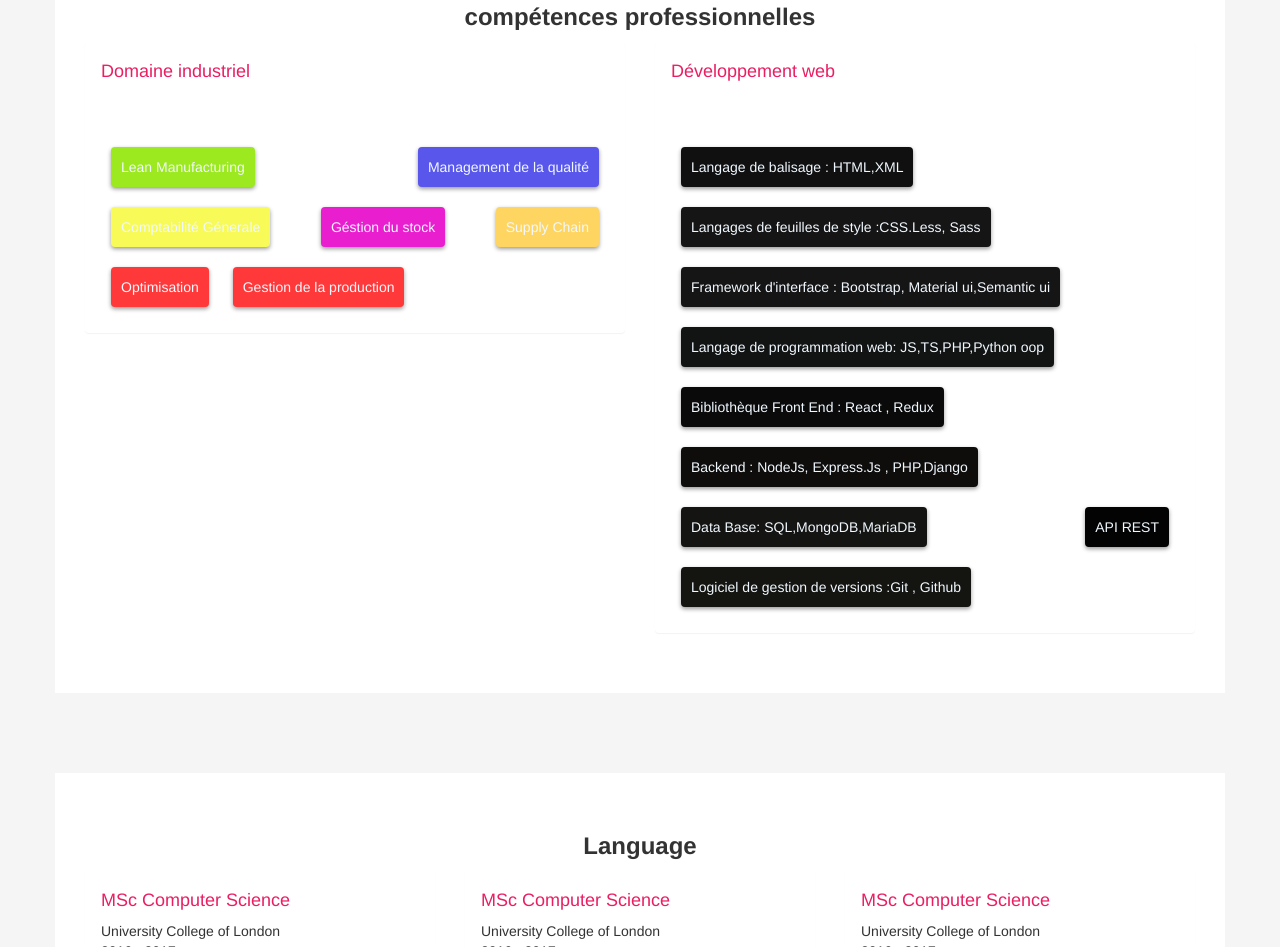
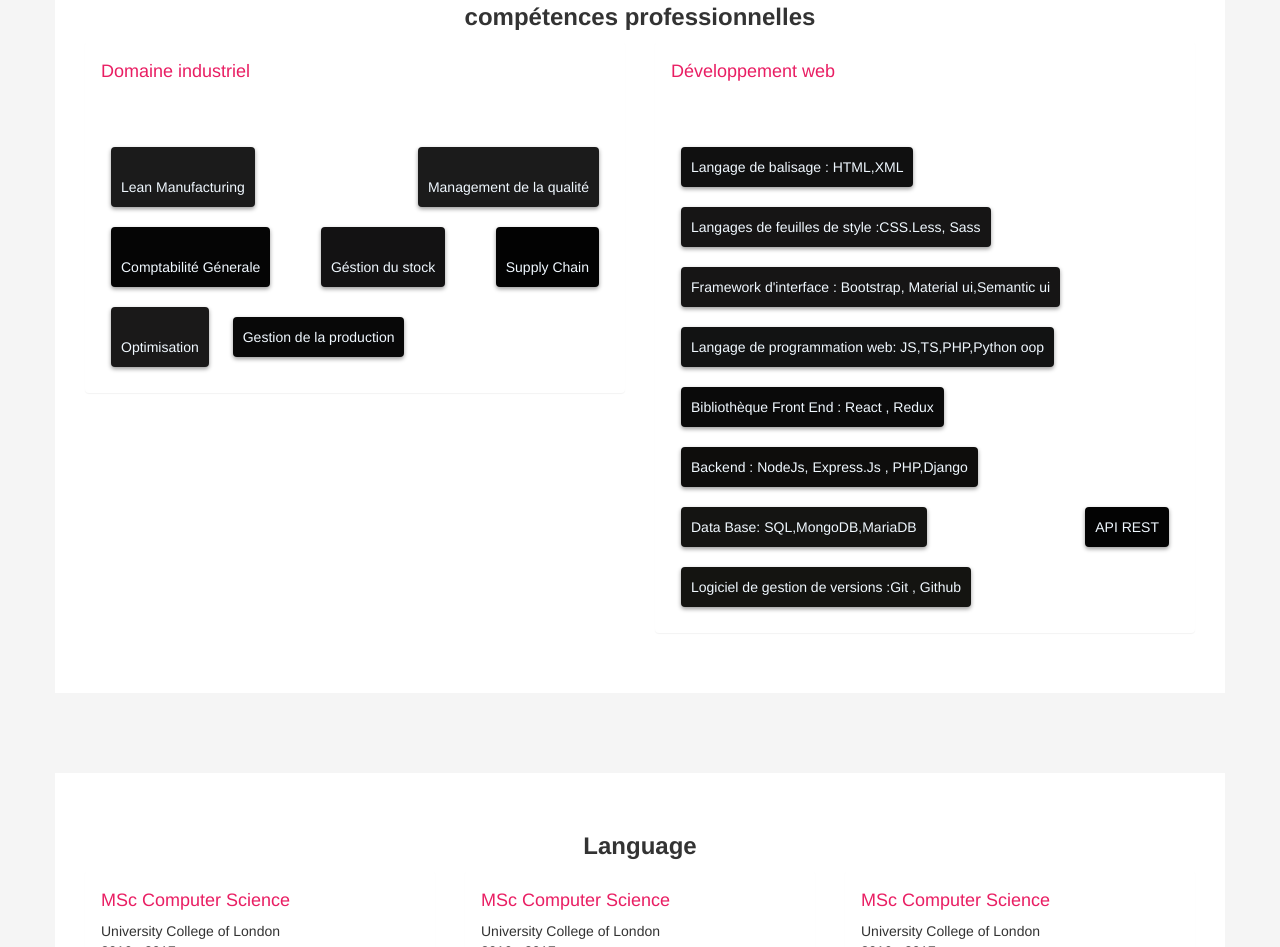
Before and after one commit to chokrihamza/hamza.github.io, a plain HTML site: page index.html in a window 1280 px wide. Shown: the part 2330-3277 px from the top of the page. Drawn offline with nearby package versions, Linux system fonts and the light colour scheme.

Commit message:
change cv 4

```diff
--- a/index.html
+++ b/index.html
@@ -357,25 +357,25 @@ font-size: 16px;" class="container-fluid text-center" >
 
       </div>
       <div class="panel-body">
-        <button style="margin:10px; padding:9px;box-shadow: 0 2px 4px 0 rgb(0 0 0 / 40%); color: aliceblue; background: #9be91e;" class="btn">
+        <button style="margin:10px; padding:9px;box-shadow: 0 2px 4px 0 rgb(0 0 0 / 40%); color: aliceblue; background: #1b1b1b;" class="btn"><br/>
 
           Lean Manufacturing</button>
-          <button style="margin:10px; padding:9px;box-shadow: 0 2px 4px 0 rgb(0 0 0 / 40%); color: aliceblue; background: #5956eb;" class="btn">
+          <button style="margin:10px; padding:9px;box-shadow: 0 2px 4px 0 rgb(0 0 0 / 40%); color: aliceblue; background: #1b1b1b;" class="btn"><br/>
 
             Management de la qualité</button>
-            <button style="margin:10px; padding:9px;box-shadow: 0 2px 4px 0 rgb(0 0 0 / 40%); color: aliceblue; background: #f7fa57;" class="btn">
+            <button style="margin:10px; padding:9px;box-shadow: 0 2px 4px 0 rgb(0 0 0 / 40%); color: aliceblue; background: #050505;" class="btn"><br/>
 
               Comptabilité Génerale</button>
-              <button style="margin:10px; padding:9px;box-shadow: 0 2px 4px 0 rgb(0 0 0 / 40%); color: aliceblue; background: #e91ece;" class="btn">
+              <button style="margin:10px; padding:9px;box-shadow: 0 2px 4px 0 rgb(0 0 0 / 40%); color: aliceblue; background: #131213;" class="btn"><br/>
 
                 Géstion du stock</button>
-                <button style="margin:10px; padding:9px;box-shadow: 0 2px 4px 0 rgb(0 0 0 / 40%); color: aliceblue; background: #ffd562;" class="btn">
+                <button style="margin:10px; padding:9px;box-shadow: 0 2px 4px 0 rgb(0 0 0 / 40%); color: aliceblue; background: #020202;" class="btn"><br/>
 
                   Supply Chain</button>
-                  <button style="margin:10px; padding:9px;box-shadow: 0 2px 4px 0 rgb(0 0 0 / 40%); color: aliceblue; background: #ff3939;" class="btn">
+                  <button style="margin:10px; padding:9px;box-shadow: 0 2px 4px 0 rgb(0 0 0 / 40%); color: aliceblue; background: #1a1919;" class="btn"><br/>
 
                     Optimisation</button>
-                    <button style="margin:10px; padding:9px;box-shadow: 0 2px 4px 0 rgb(0 0 0 / 40%); color: aliceblue; background: #ff3939;" class="btn">
+                    <button style="margin:10px; padding:9px;box-shadow: 0 2px 4px 0 rgb(0 0 0 / 40%); color: aliceblue; background: #080808;" class="btn">
 
                       Gestion de la production</button>
       </div>
```
